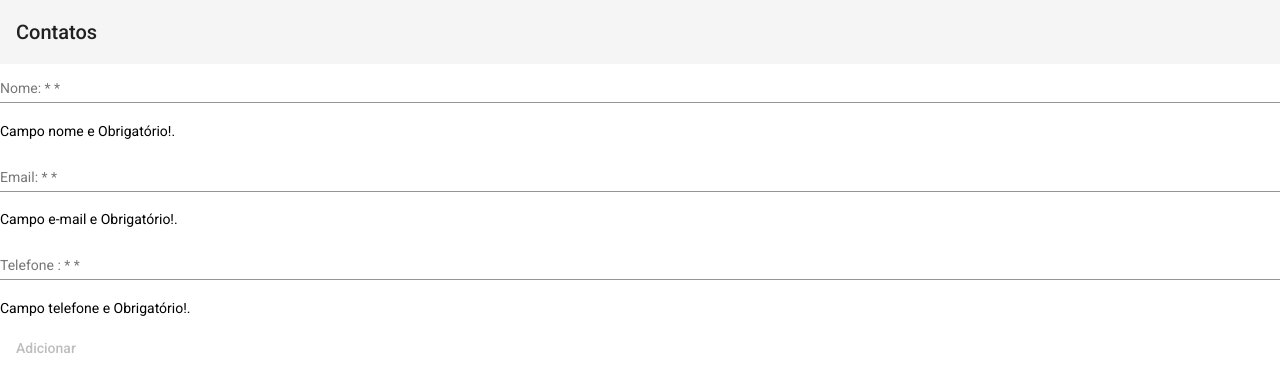
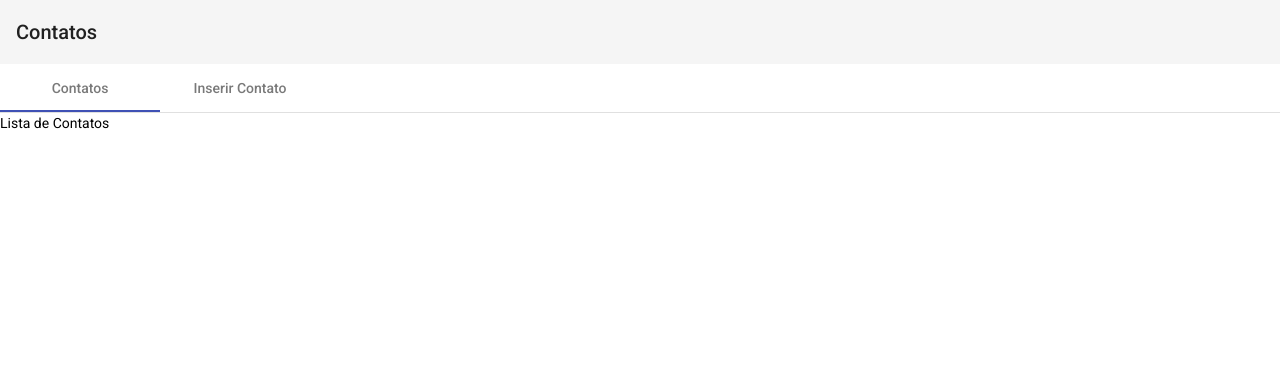
Before and after one commit to TalissonMelo/contact-spring-angular, an Angular app in the folder contact-ui/: page / in a window 1280 px wide. Shown: the top 392 px of the page. Built offline with nearby package versions, Linux system fonts and the light colour scheme.

Commit message:
Melhorias no layout

```diff
--- a/contact-ui/src/app/contact/contact.component.css
+++ b/contact-ui/src/app/contact/contact.component.css
@@ -1,3 +1,7 @@
 .full-width{
     width: 100%;
 }
+
+.half-width{
+    width: 50%;
+}
--- a/contact-ui/src/app/contact/contact.component.html
+++ b/contact-ui/src/app/contact/contact.component.html
@@ -1,4 +1,9 @@
 <mat-toolbar>Contatos</mat-toolbar>
+
+<mat-tab-group mat-align-tabs="start">
+    <mat-tab label="Contatos">Lista de Contatos</mat-tab>
+    <mat-tab label="Inserir Contato">
+        <mat-card class="half-width">
         <form [formGroup]="form" (ngSubmit)="submit()">
 
             <mat-form-field class="full-width">
@@ -39,3 +44,6 @@
 
             <button [disabled]="!form.valid" mat-button color="primary">Adicionar</button>
         </form>
+    </mat-card>
+    </mat-tab>
+  </mat-tab-group>
```
Also changed, not shown: contact-ui/src/app/app.module.ts (+8 -0 lines). Lines whose indentation alone changed are shown as unchanged.
